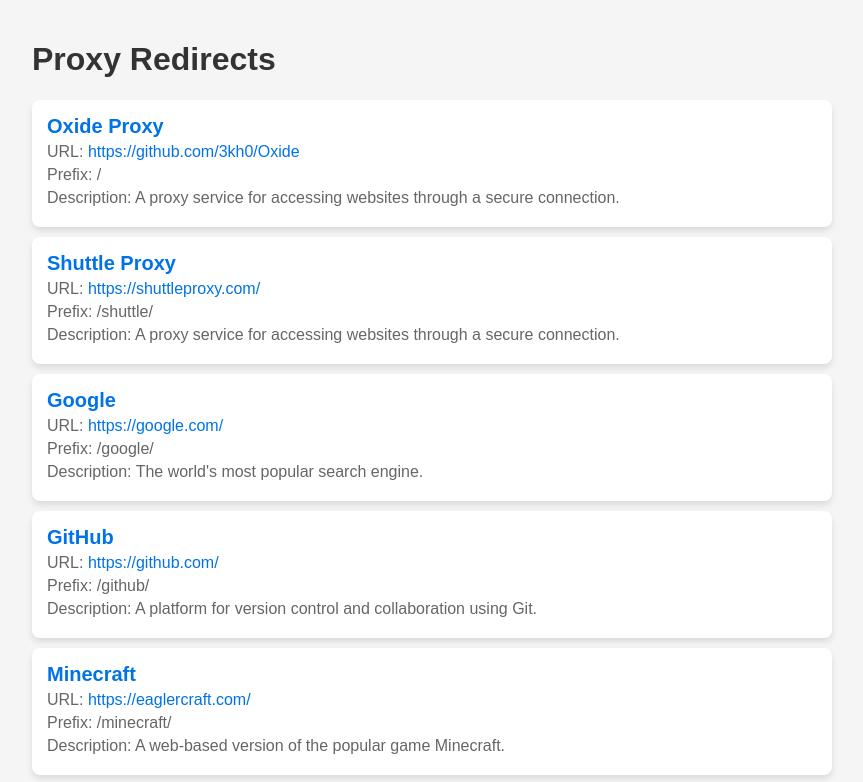
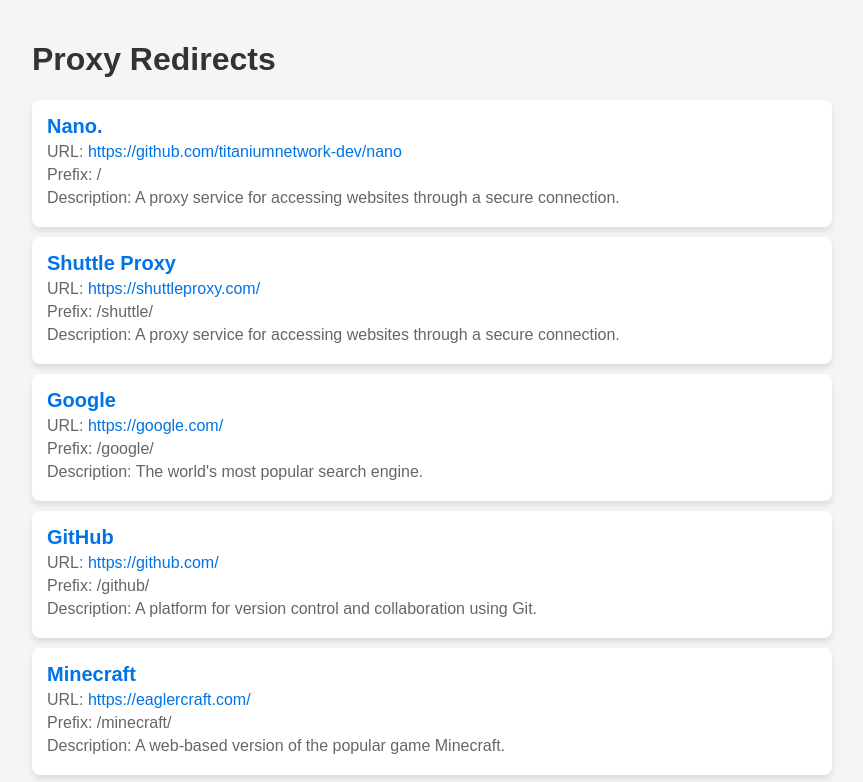
Before and after one commit to M1noa/Vercel-Web-Proxy, a website: page public/list.html in a window 1280 px wide. Shown: the top 782 px of the page, without its empty margins (208-1071 px from the left). Drawn offline with Linux system fonts and the light colour scheme.

Commit message:
Update list.html

```diff
--- a/public/list.html
+++ b/public/list.html
@@ -46,8 +46,8 @@
     <h1>Proxy Redirects</h1>
 
     <div class="link">
-      <h2><a href="/">Oxide Proxy</a></h2>
-      <p>URL: <a href="https://github.com/3kh0/Oxide" target="_blank">https://github.com/3kh0/Oxide</a></p>
+      <h2><a href="/">Nano.</a></h2>
+      <p>URL: <a href="https://github.com/titaniumnetwork-dev/nano" target="_blank">https://github.com/titaniumnetwork-dev/nano</a></p>
       <p>Prefix: /</p>
       <p>Description: A proxy service for accessing websites through a secure connection.</p>
     </div>
```
